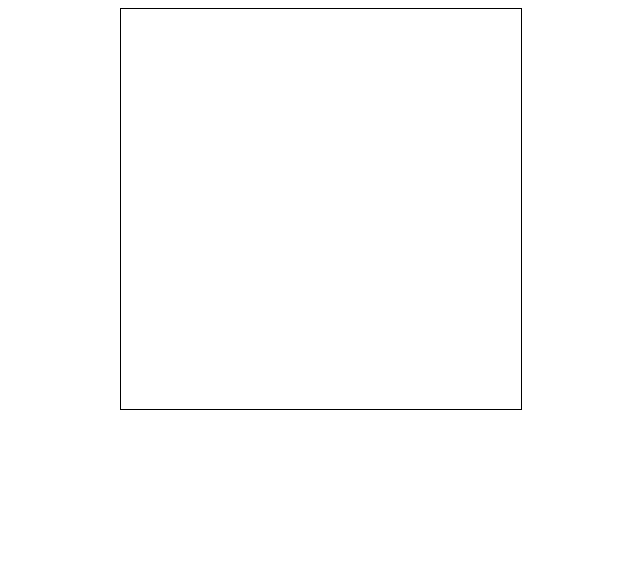
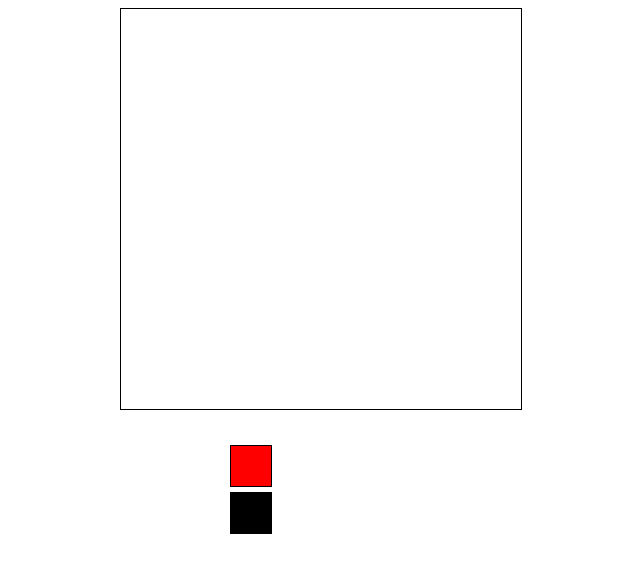
Before and after one commit to idonitay/FinalProject12Grade, a plain HTML site: page Scribble.html in a window 1280 px wide. Shown: the whole page, without its empty margins (288-928 px from the left). Drawn offline with Linux system fonts and the light colour scheme.

Commit message:
Changin drawing color on click on a colored square

```diff
--- a/js/main.js
+++ b/js/main.js
@@ -72,7 +72,6 @@ function drawLine(canvasOrId, p1, p2, able2draw, color) {
 function playerDrawHandler() {
 
     let canDraw = false;
-    console.log("sss")
     canvas.onmousedown = function (e) {
         const rect = canvas.getBoundingClientRect();
         const x = e.clientX - rect.left;
@@ -82,7 +81,6 @@ function playerDrawHandler() {
         let pointa = {x, y};
 
         canvas.onmousemove = function (moveEvent) {
-            console.log("jjj")
             const rect = canvas.getBoundingClientRect();
             const x = moveEvent.clientX - rect.left;
             const y = moveEvent.clientY - rect.top;
@@ -94,14 +92,12 @@ function playerDrawHandler() {
 
             canvas.mouseleave = function ()
             {
-                console.log("hhh")
                 canvas.onmousemove = null;
                 canDraw = false
             };
 
             canvas.onmouseup = function ()
             {
-                console.log("hhh")
                 canvas.onmousemove = null;
                 canDraw = false
             };
@@ -117,10 +113,28 @@ function playerDrawHandler() {
 
 }
 
+function changebrushcolor()
+{
+    red_color_box.onclick = function() {
+        current_painting_color = "#FF0000"
+    }
 
+    black_color_box.onclick = function() {
+        current_painting_color = "#000000"
+    }
+}
+
+//canvas creation and event handler
 canvas_wrapper_div = createDiv("canvas-wrapper-div", body_div, ["canvas_wrapper_div"])
 canvas = createCanvas("canvas", canvas_wrapper_div, []);
 canvas.addEventListener('mousedown', playerDrawHandler)
 
+//colors creation and event handlers
+colors_wrapper = createDiv("colors-wrapper-div", body_div, ["color_box_wrapper"]);
+red_color_box = createDiv("red-color-box", colors_wrapper, ["color_box", "red_bg"]);
+black_color_box = createDiv("black-color-box", colors_wrapper, ["color_box", "black_bg"]);
+
+red_color_box.addEventListener('click', changebrushcolor)
+black_color_box.addEventListener('click', changebrushcolor)
 // drawLine(canvas=canvas, p1={x: 40, y: 80}, p2={x: 200, y: 200})
 // drawLine(canvas=canvas, p1={x: 70, y: 68}, p2={x: 300, y: 100})
--- a/scss/styles.scss
+++ b/scss/styles.scss
@@ -9,3 +9,33 @@
     margin-left: 400px;
     margin-right: 50px;
 }
+
+
+.color_box {
+    border: 1px solid black;
+    width: 20px;
+    height: 20px;
+    // background-color: red;
+    margin-left: 500px;
+    padding-top: 10px;
+    padding-bottom: 10px;
+    padding-left: 10px;
+    padding-right: 10px;
+    margin-top: 5px;
+}
+
+.red_bg {
+    background-color: red;
+}
+
+.black_bg {
+    background-color: black;
+}
+
+.color_box_wrapper {
+    margin-top: 20px;
+    padding-top: 10px;
+    padding-bottom: 10px;
+    padding-left: 10px;
+    padding-right: 10px;
+}
```
Also changed, not shown: css/styles.css.
